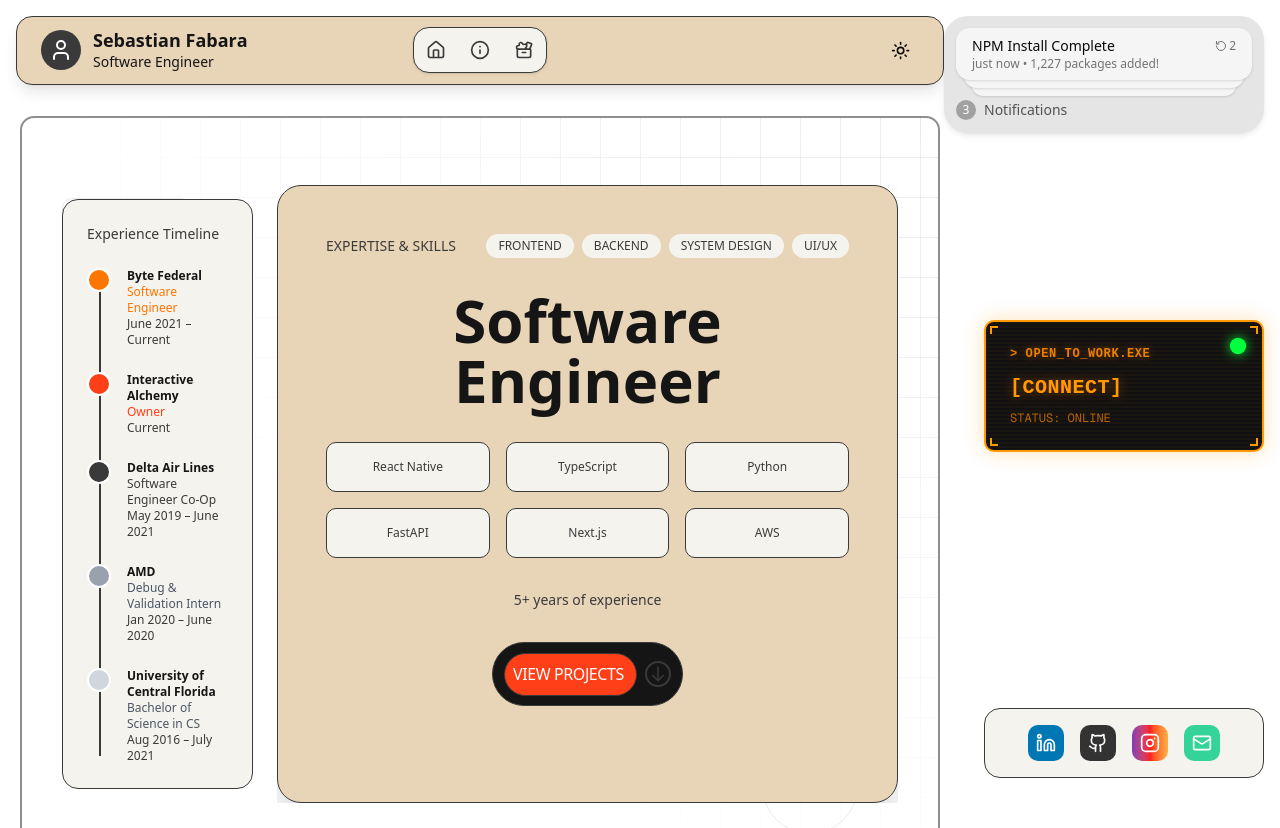
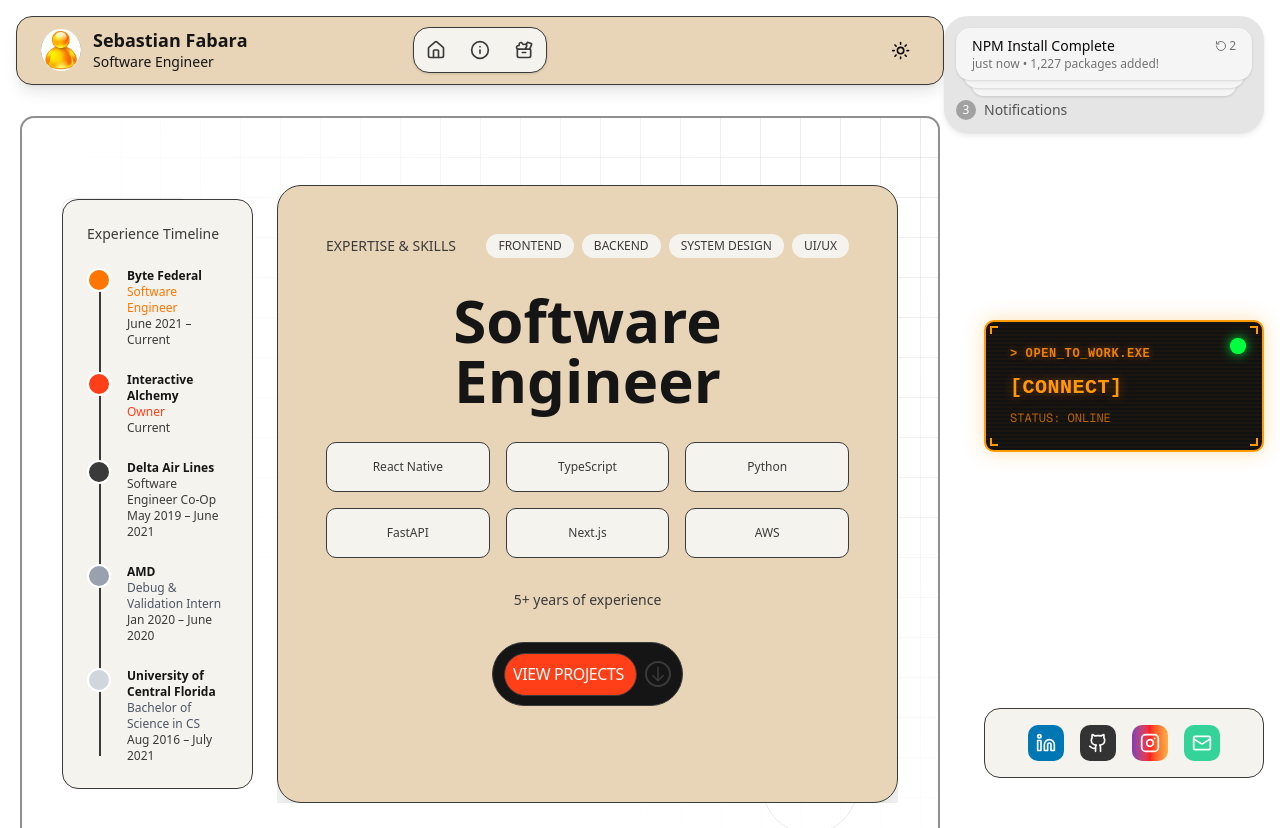
Before and after one commit to sfabara/next-portfolio, a Next.js app: page / in a window 1280 px wide. Shown: the top 828 px of the page. Built offline with nearby package versions, Linux system fonts and the light colour scheme.

Commit message:
feat: user icon

```diff
--- a/src/components/ui/navbar.tsx
+++ b/src/components/ui/navbar.tsx
@@ -1,6 +1,6 @@
 "use client";
 
-import React, { useState } from "react";
+import React, { useState} from "react";
 import Link from "next/link";
 import { motion, AnimatePresence } from "framer-motion";
 import { cn } from "@/lib/utils";
@@ -21,6 +21,7 @@ import {
 import { NotificationList } from "@/components/animate-ui/ui-elements/notification-list";
 import { RollingText } from "../animate-ui/text/rolling";
 import { useLenis } from "./lenis-provider";
+import Image from "next/image";
 
 export function Navbar() {
 	const [isHovered, setIsHovered] = useState(false);
@@ -69,7 +70,14 @@ export function Navbar() {
 						>
 							{/* Profile Icon */}
 							<div className="h-10 w-10 rounded-full bg-[#3B3A3A] flex items-center justify-center">
-								<User className="h-6 w-6 text-white" />
+								{/* <User className="h-6 w-6 text-white" /> */}
+								<Image
+									src="/user.jpg"
+									alt="Sebastian Fabara"
+									width={40}
+									height={40}
+									style={{ borderRadius: "50%", objectFit: "cover" }}
+								/>
 							</div>
 
 							{/* Name and Title */}
```
Also changed, not shown: public/user.jpg (added).
